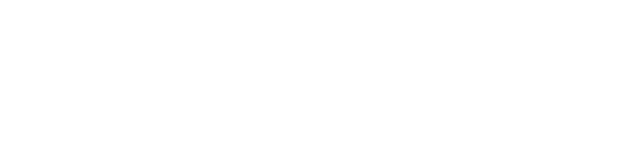
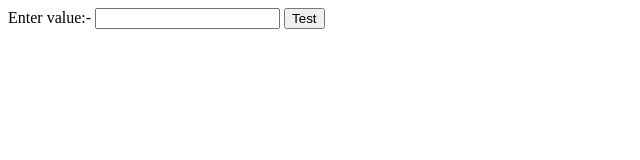
Before and after one commit to acciojob/js-error-handling-Anup9148680234, a website: page main.html in a window 1280 px wide. Shown: the whole page, without its empty margins (0-640 px from the left). Drawn offline with Linux system fonts and the light colour scheme.

Commit message:
Update main.html

```diff
--- a/main.html
+++ b/main.html
@@ -8,6 +8,9 @@
 
 <body>
 	<!-- the entire body must be written by student -->
+		<label for="input1">Enter value:- </label>
+    <input type="text" id="input1" />
+    <button type="button" onclick="evalString()">Test</button>
     <script type="text/javascript" src="./script.js">
 </script>
 
```
